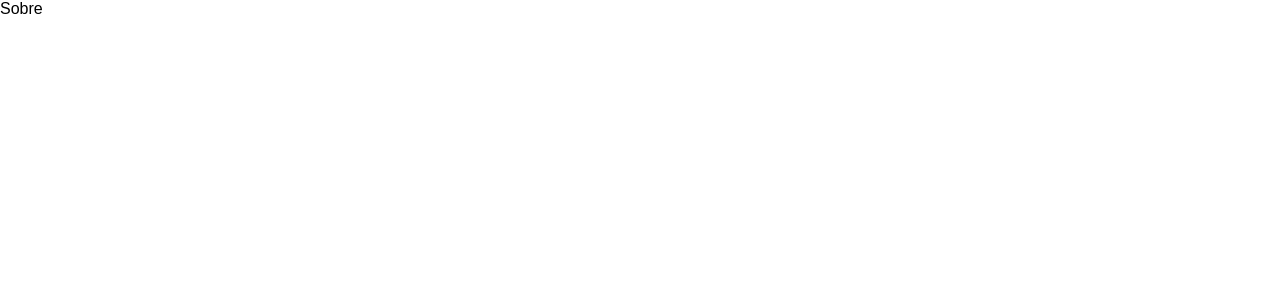
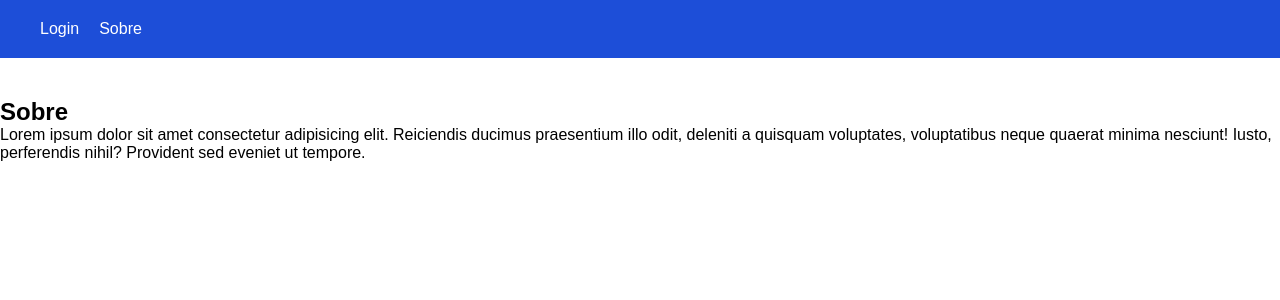
Before and after one commit to kauana-santos/devsystem-web, a React (Vite) app in the folder devsystem/: page /sobre in a window 1280 px wide. Shown: the top 300 px of the page. Built offline with nearby package versions, Linux system fonts and the light colour scheme.

Commit message:
feat: criando navbar, incluindo os estilos

```diff
--- /dev/null
+++ b/devsystem/src/Components/Navbar.jsx
@@ -0,0 +1,13 @@
+import { Link } from "react-router-dom";
+import "../Styles/Navbar.scss"
+
+export default function Navbar() {
+  return (
+    <nav>
+        <section className="container">
+            <Link to="/">Login</Link>
+            <Link to="/sobre">Sobre</Link>
+        </section>
+    </nav>
+  )
+}
--- a/devsystem/src/Pages/Sobre.jsx
+++ b/devsystem/src/Pages/Sobre.jsx
@@ -1,8 +1,10 @@
 
 export default function Sobre() {
   return (
-    <div>
-      Sobre
-    </div>
+    <section>
+        <h1>Sobre</h1>
+
+        <p>Lorem ipsum dolor sit amet consectetur adipisicing elit. Reiciendis ducimus praesentium illo odit, deleniti a quisquam voluptates, voluptatibus neque quaerat minima nesciunt! Iusto, perferendis nihil? Provident sed eveniet ut tempore.</p>
+    </section>
   )
 }
--- a/devsystem/src/Routes/Router.jsx
+++ b/devsystem/src/Routes/Router.jsx
@@ -1,10 +1,13 @@
 import { BrowserRouter, Route, Routes } from "react-router-dom";
 import Login from "../Pages/Login";
 import Sobre from "../Pages/Sobre";
+import Navbar from "../Components/Navbar";
 
 export default function Router() {
   return (
+
     <BrowserRouter>
+    <Navbar/>
         <Routes>
             <Route path="/" element={<Login/>}/>
             <Route path="/sobre" element={<Sobre/>}/>
--- a/devsystem/src/Styles/Global.scss
+++ b/devsystem/src/Styles/Global.scss
@@ -11,5 +11,5 @@ body{
 
 .container{
     max-width: $container-width;
-    margin: 20px auto;
+    margin: 0 auto;
 }
--- /dev/null
+++ b/devsystem/src/Styles/Navbar.scss
@@ -0,0 +1,18 @@
+@use "./Abstracts/variables" as *;
+@use "./Abstracts/mixins" as *;
+
+nav{
+    background-color: $primary-color;
+    padding: 20px;
+    margin-bottom: 40px;
+
+    a{
+        color: $white;
+        text-decoration: none;
+        margin-right: 20px;
+
+        &hover{
+            color: $secondary-color;
+        }
+    }
+}
```
